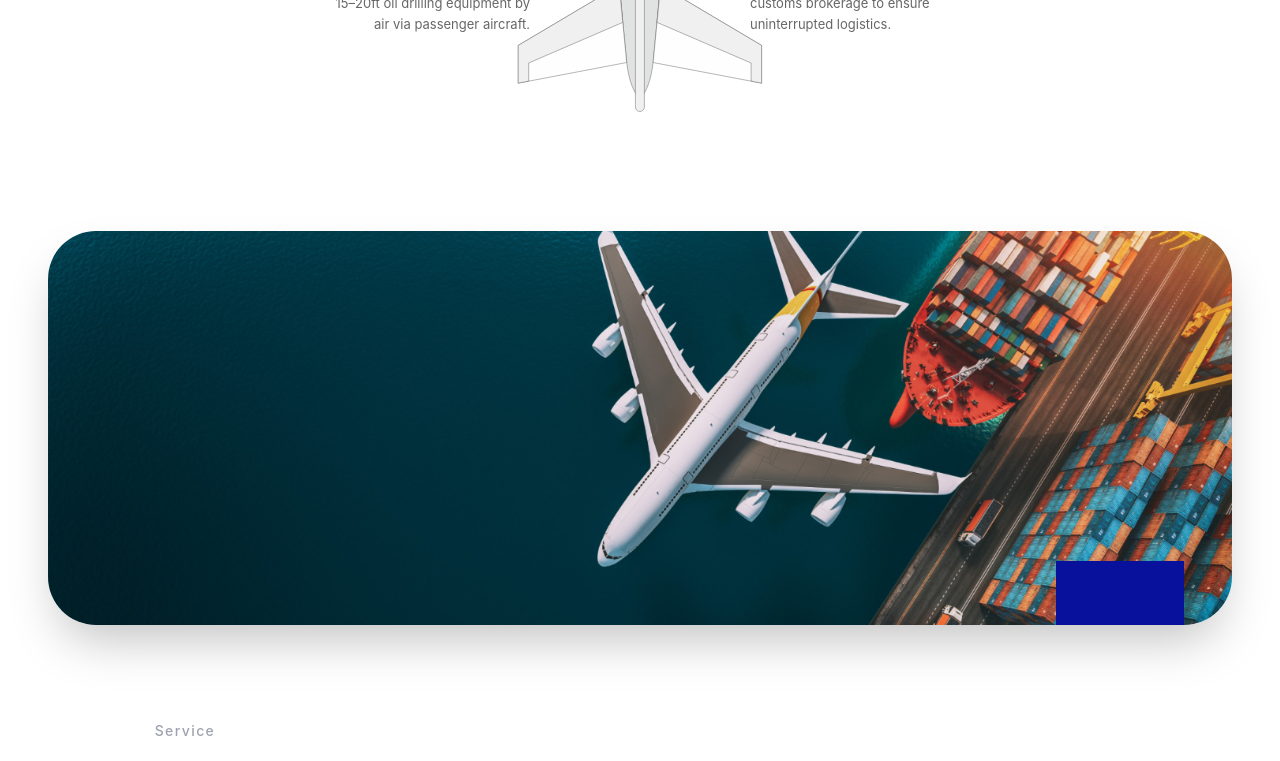
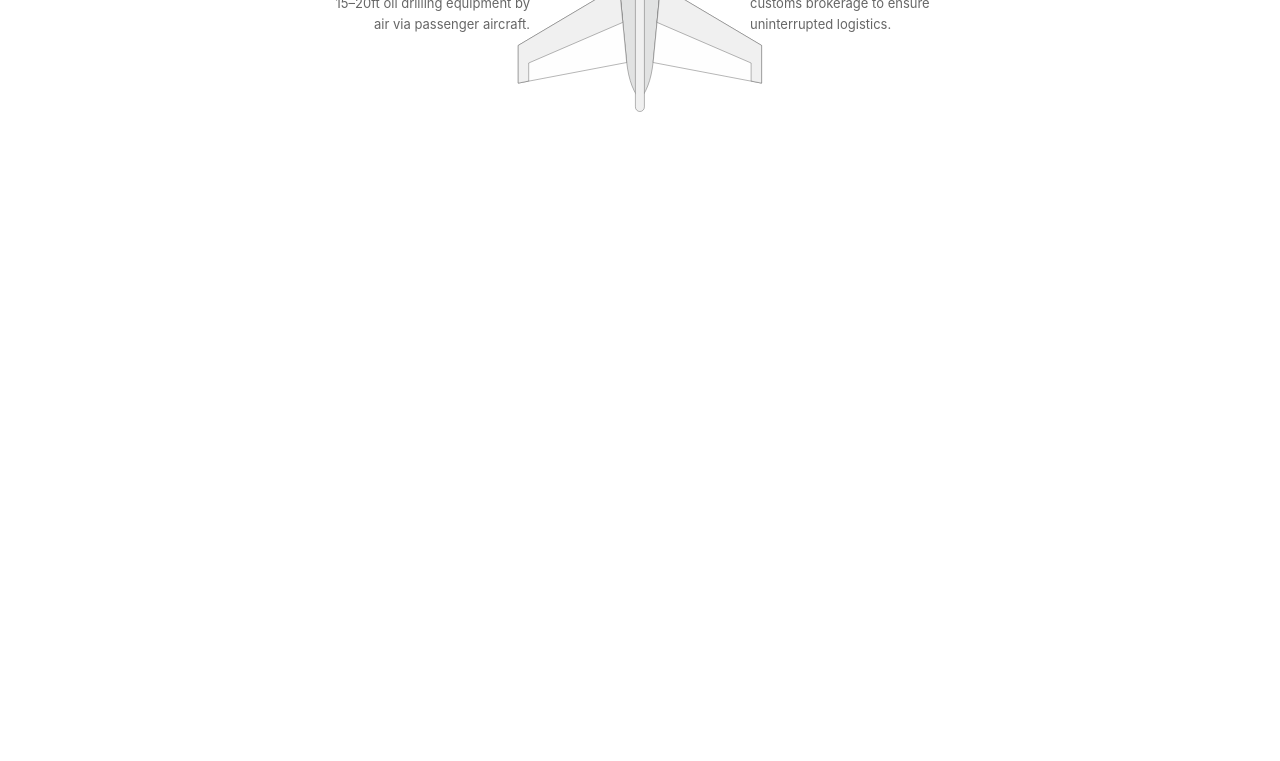
Before and after one commit to syedfaiqali/InterFred, a React (Vite) app: page / in a window 1280 px wide. Shown: the part 5420-6181 px from the top of the page. Built offline with nearby package versions, Linux system fonts and the light colour scheme.

Commit message:
FaiqPrototype: merging issues fixed

```diff
--- a/src/App.tsx
+++ b/src/App.tsx
@@ -40,10 +40,9 @@ const App: React.FC = () => {
                 <Hero />
                 <div className="">
                   <div className="space-y-6">
-                  <Highlights />
+                    <Highlights />
                   </div>
                   <Answer />
-                  <ServicesSection />
                   <SlideGallery />
                   <ValueProp />
                   <Specialization />
```
